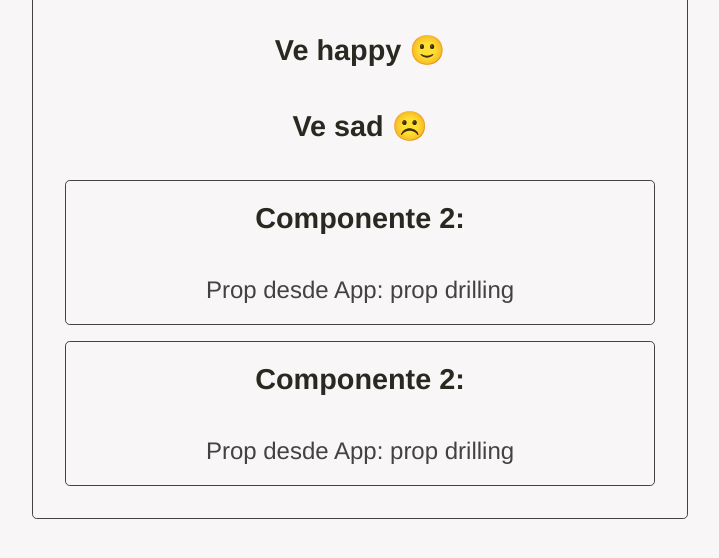
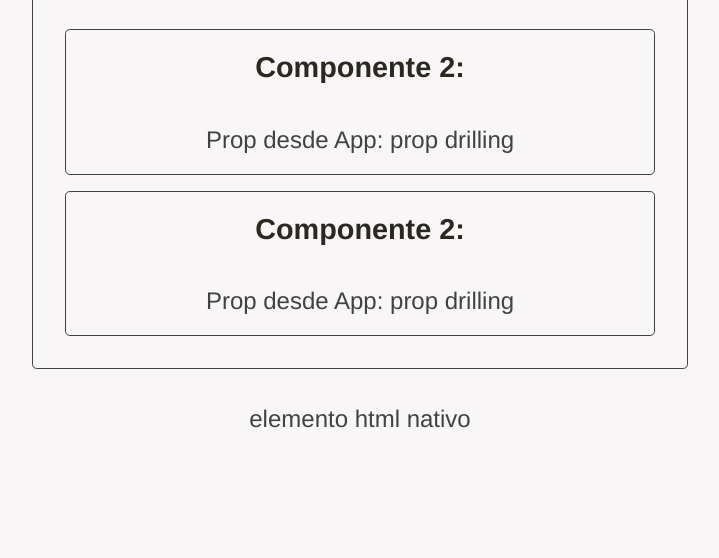
Before and after one commit to dav-leda/vue3-cdn-componentes, a plain HTML site: page index.html in a window 1280 px wide. Shown: the part 102-660 px from the top of the page, without its empty margins (280-999 px from the left). Drawn offline with nearby package versions, Linux system fonts and the light colour scheme.

Commit message:
componentes

```diff
--- a/directives/customDirectives.js
+++ /dev/null
@@ -1,9 +0,0 @@
-
-
-export const happy = {
-  mounted: (el) => el.textContent += ' 🙂️'
-}
-
-export const sad = {
-  mounted: (el) => el.textContent += ' ☹️'
-}
--- a/index.html
+++ b/index.html
@@ -27,13 +27,9 @@
     Tampoco es posible usar PascalCase, hay que usar kebab-case
     Y aca solo pueden usarse los componentes declarados en App -->
 
-    <componente-uno :prop1="data1">
+    <componente-uno :prop1="data1"></componente-uno>
 
-      <h2 v-happy>Ve happy</h2>
-      <h2 v-sad>Ve sad</h2>
-
-    </componente-uno>
-
+    <p class="center">elemento html nativo</p>
 
   </div>
 
--- a/main.js
+++ b/main.js
@@ -5,16 +5,6 @@ import { createApp } from 'https://unpkg.com/vue@3/dist/vue.esm-browser.js'
 // Importar el componente raíz de la aplicación (App):
 import App from './app.js'
 
-// Importar directivas "custom" (esto lo pueden omitir):
-import * as customDirectives from './directives/customDirectives.js'
-
-// Al usar componentes, la forma más correcta de declarar
-// el método createApp es así:
-
-// createApp(App).mount('#app')
-
-// Si se usan directivas "custom", declararlas antes del mount:
-createApp(App)
-  .directive('happy', customDirectives.happy)
-  .directive('sad', customDirectives.sad)
-  .mount('#app')
+// Al usar componentes la forma recomendada
+// para montar la aplicación es esta:
+createApp(App).mount('#app')
```
